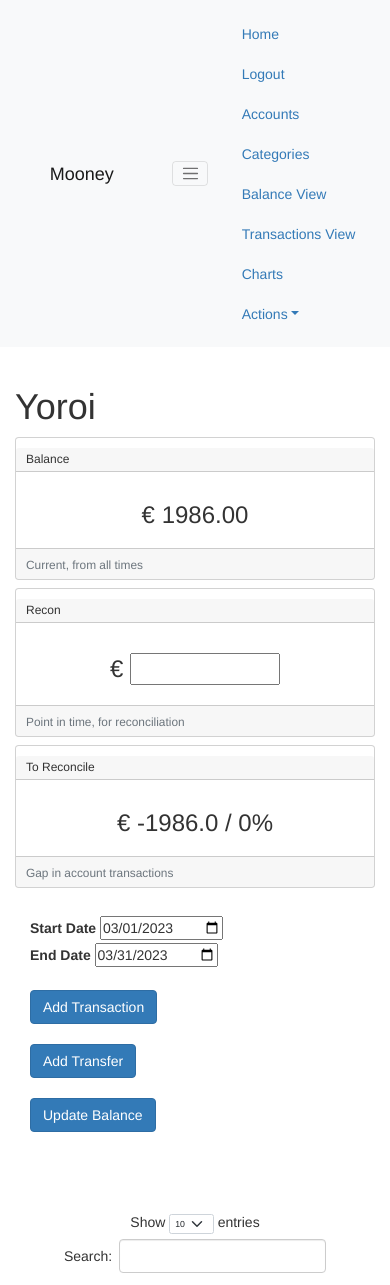
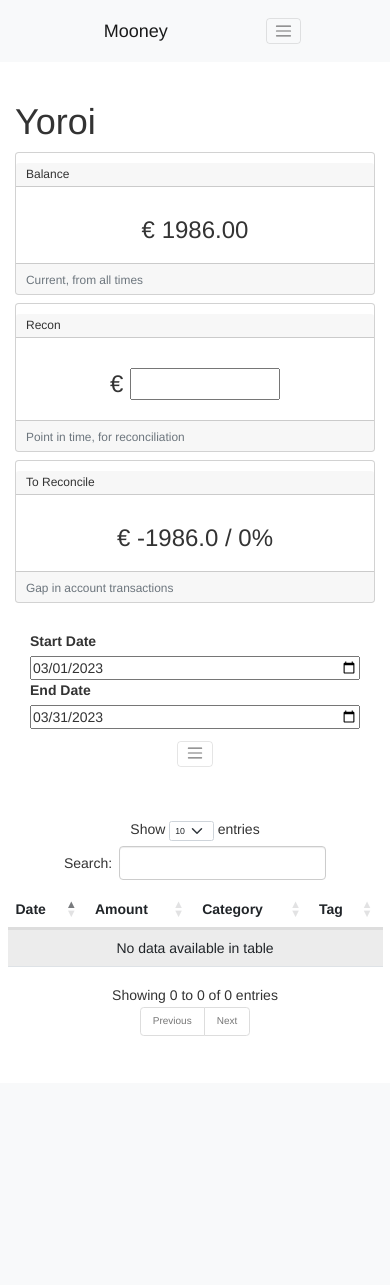
Before and after one commit to vieremds/MooneyApp, a Flask app: a page that uses mooney/app/templates/base.html in a window 390 px wide. Shown: the top 1285 px of the page. After the commit the page ends 1036 px from the top, so only its background shows below. Run offline with Flask 3, Linux system fonts and the light colour scheme; a user stored in the database is signed in; data comes from the database, SQL or seed files in the repository; some libraries are stand-ins or nearby versions.

Commit message:
Half mobile compatible

```diff
--- a/mooney/app/forms.py
+++ b/mooney/app/forms.py
@@ -73,7 +73,7 @@
     tag = StringField('Tag')
     description = StringField('Description')
     submit = SubmitField('Save & Exit')
-    submit_plus = SubmitField('Save +1')
+    submit = SubmitField('Save +1')
 
 class TransferForm(FlaskForm):
     source_account = QuerySelectField(query_factory=account_choices, get_label='name')
--- a/mooney/app/routes.py
+++ b/mooney/app/routes.py
@@ -511,8 +511,8 @@
                            giro_labels=giro_labels, values=values, income_keys=income_keys, income_values=income_values, expense_keys=expense_keys,
                            expense_values=expense_values, range_=month_range, values_=values_, accounts_=accounts_)
 
+#MOBILE VIEW OF BALANCE, TRANSACTIONS AND CHARTS
 #BALANCE NEEDS RE-WORK, IT IS FUCKED UP FOR GIRO AND LIABILITY, INVESTMENT IS FINE
-#CHARTS SHOULD INCLUDE A NAVIGATION VIA CARROUSEL
 #INPUT MY PAST DATA*
 #SOMETHING ON BUDGET, SAVE BUDGET, REVIEW BUDGET (ASSERTIVENESS), LOOK INTO AVERAGES, SAVINGS PLAN
 #IMPLEMENT ERRORS AS PER MEGATUTORIAL
--- a/mooney/app/templates/account_detail.html
+++ b/mooney/app/templates/account_detail.html
@@ -38,34 +38,36 @@
 <br>
 <form action="" method="post">
   {{ form.hidden_tag() }}
-  <div class="col-md-2">
+  <div class="col-sm-2">
       {{ form.start_date.label }}
-      {{ form.start_date(size=32, onchange="submit()") }}
+      {{ form.start_date(style="width: 100%", onchange="submit()") }}
   </div>
-  <div class="col-md-2">
+  <div class="col-sm-2">
     {{ form.end_date.label }}
-    {{ form.end_date(size=32, onchange="submit()") }}
+    {{ form.end_date(style="width: 100%", onchange="submit()") }}
   </div>
-  <div class="col-md-2">
-    <br>
-    <a href="{{ url_for('add_transaction') }}" class="btn btn-primary">Add Transaction</a>
+</form>
+<div class="col-sm-8">
+  <nav class="navbar navbar-expand-lg">
+  <button class="navbar-toggler" type="button" data-bs-toggle="collapse" data-bs-target="#accountActions" aria-controls="accountActions" aria-expanded="false" aria-label="Toggle navigation">
+    <span class="navbar-toggler-icon"></span>
+  </button>
+  <div class="collapse navbar-collapse" id="accountActions">
+    <div class="float-end">
+      <a href="{{ url_for('add_transaction') }}" class="btn btn-primary">Add Transaction</a>
+      <a href="{{ url_for('add_transfer') }}" class="btn btn-primary">Add Transfer</a>
+      <!--a href="{{ url_for('update_balance') }}" class="btn btn-primary">Edit Account</a-->
+      {% if account_type == 'Investment' %}
+        <a href="{{ url_for('update_balance') }}" class="btn btn-primary">Update Balance</a>
+      {% endif %}
+    </div>
   </div>
-  <div class="col-md-2">
-    <br>
-    <a href="{{ url_for('add_transfer') }}" class="btn btn-primary">Add Transfer</a>
-  </div>
-  {% if account_type == 'Investment' %}
-    <div class="col-md-2">
-      <br>
-      <a href="{{ url_for('update_balance') }}" class="btn btn-primary">Update Balance</a>
-    </div>
-  {% endif %}
-</form>
+  </nav>
+</div>
+<div class="row"></div>
 <br>
-<br>
-<br>
-<br>
-<table id="data" class="table table-striped">
+<div class="row">
+  <table id="data" class="table table-striped">
     <thead>
       <tr>
         <th>Date</th>
@@ -85,6 +87,7 @@
       {% endfor %}
     </tbody>
   </table>
+</div>
   <br>
   <br>
 {% endblock %}
--- a/mooney/app/templates/base.html
+++ b/mooney/app/templates/base.html
@@ -17,11 +17,12 @@
 
 {% block navbar %}
 <nav class="navbar navbar-expand-lg navbar-light bg-light">
+  <div class="container-fluid">
     <a class="navbar-brand">Mooney</a>
-    <button class="navbar-toggler" type="button" data-toggle="collapse" data-target="#navbarSupportedContent" aria-controls="navbarSupportedContent" aria-expanded="false" aria-label="Toggle navigation">
+    <button class="navbar-toggler" type="button" data-bs-toggle="collapse" data-bs-target="#navbarSupportedContent" aria-controls="navbarSupportedContent" aria-expanded="false" aria-label="Toggle navigation">
       <span class="navbar-toggler-icon"></span>
     </button>
-    </div>
+    <div class="collapse navbar-collapse" id="navbarSupportedContent">
       <ul class="nav navbar-nav">
         <li class="active"><a href="{{ url_for('index') }}">Home</a></li>
         {% if current_user.is_anonymous %}
@@ -45,6 +46,7 @@
         </li>
       </ul>
     </div>
+  </div>
 </nav>
   {% endblock %}
   {% block content %}
```
Also changed, not shown: mooney/app/templates/accounts.html (+13 -12 lines), mooney/app/templates/categories.html (+10 -9 lines), mooney/app/templates/index.html (+20 -6 lines). Lines whose indentation alone changed are shown as unchanged.
